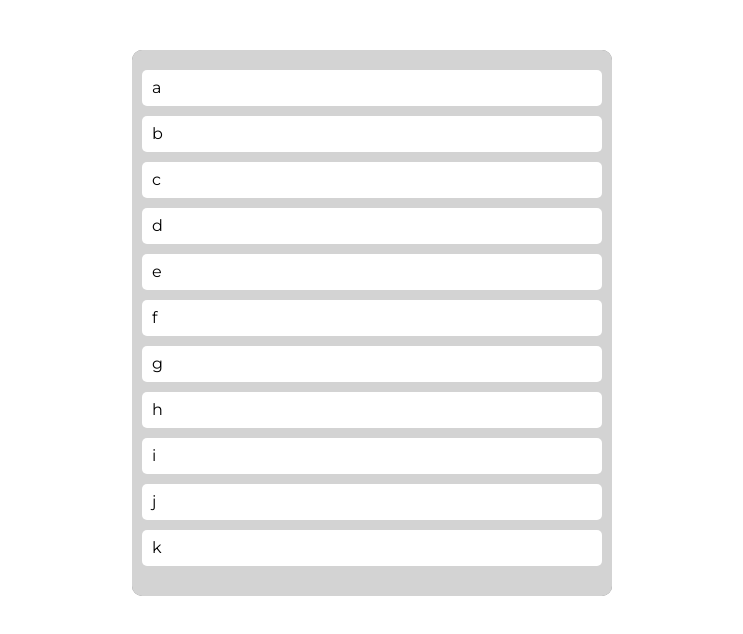
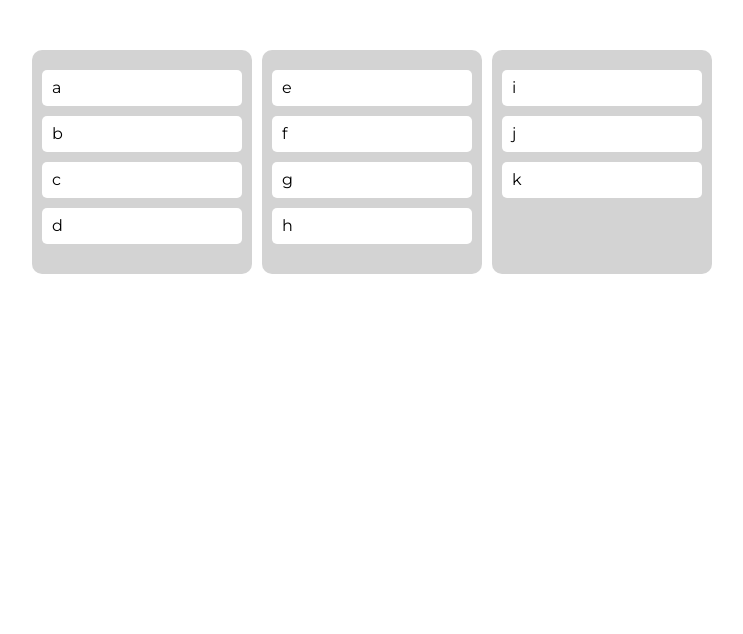
Before and after one commit to zizimoos/20220328_todo-hamburg, a React (Create React App) app: page / in a window 1280 px wide. Shown: the top 634 px of the page, without its empty margins (268-1011 px from the left). Built offline with nearby package versions, Linux system fonts and the light colour scheme.

Commit message:
.. object.keys ..

```diff
--- a/src/atoms.ts
+++ b/src/atoms.ts
@@ -1,6 +1,14 @@
 import { atom } from "recoil";
 
-export const todoListState = atom({
+interface ITodoState {
+  [key: string]: string[];
+}
+
+export const todoListState = atom<ITodoState>({
   key: "todoListState",
-  default: ["a", "b", "c", "d", "e", "f", "g", "h", "i", "j", "k"],
+  default: {
+    TODO: ["a", "b", "c", "d"],
+    DOIN: ["e", "f", "g", "h"],
+    DONE: ["i", "j", "k"],
+  },
 });
--- /dev/null
+++ b/src/components/Board.tsx
@@ -0,0 +1,32 @@
+import { Droppable } from "react-beautiful-dnd";
+import styled from "styled-components";
+import DragableCard from "./DragableCard";
+
+const BoardWrapper = styled.div`
+  min-height: 200px;
+  padding: 20px 10px;
+  border-radius: 10px;
+  background-color: ${({ theme }) => theme.colors.boardColor};
+`;
+
+interface IBoardProps {
+  todos: string[];
+  boardId: string;
+}
+
+function Board({ todos, boardId }: IBoardProps) {
+  return (
+    <Droppable droppableId={boardId}>
+      {(provided) => (
+        <BoardWrapper ref={provided.innerRef} {...provided.droppableProps}>
+          {todos.map((todo, index) => (
+            <DragableCard key={todo} todo={todo} index={index} />
+          ))}
+          {provided.placeholder}
+        </BoardWrapper>
+      )}
+    </Droppable>
+  );
+}
+
+export default Board;
--- a/src/components/TodoApp.tsx
+++ b/src/components/TodoApp.tsx
@@ -1,13 +1,13 @@
-import { DragDropContext, Droppable, DropResult } from "react-beautiful-dnd";
+import { DragDropContext, DropResult } from "react-beautiful-dnd";
 import { useRecoilState } from "recoil";
 import styled from "styled-components";
 import { todoListState } from "../atoms";
-import DragableCard from "./DragableCard";
+import Board from "./Board";
 
 const Wrapper = styled.div`
   width: 100vw;
   height: 100%;
-  max-width: 480px;
+  max-width: 680px;
   margin: 0 auto;
   margin-top: 50px;
   display: flex;
@@ -17,15 +17,9 @@ const Wrapper = styled.div`
 const Boards = styled.div`
   width: 100%;
   display: grid;
-  grid-template-column: repeat(3, 1fr);
+  grid-template-columns: repeat(3, 1fr);
+  grid-gap: 10px;
   border-radius: 10px;
-  background-color: ${({ theme }) => theme.colors.bgColor};
-`;
-const Board = styled.div`
-  min-height: 200px;
-  padding: 20px 10px;
-  border-radius: 10px;
-  background-color: ${({ theme }) => theme.colors.boardColor};
 `;
 
 function TodoApp() {
@@ -34,28 +28,21 @@ function TodoApp() {
     if (!destination) {
       return;
     }
-    if (source.droppableId === destination.droppableId) {
-      const newTodos = [...todos];
-      const target = newTodos.splice(source.index, 1);
-      newTodos.splice(destination.index, 0, ...target);
-      setTodos(newTodos);
-    }
+    // if (source.droppableId === destination.droppableId) {
+    //   const newTodos = [...todos];
+    //   const target = newTodos.splice(source.index, 1);
+    //   newTodos.splice(destination.index, 0, ...target);
+    //   setTodos(newTodos);
+    // }
   };
 
   return (
     <DragDropContext onDragEnd={onDragEnd}>
       <Wrapper>
         <Boards>
-          <Droppable droppableId="one">
-            {(provided) => (
-              <Board ref={provided.innerRef} {...provided.droppableProps}>
-                {todos.map((todo, index) => (
-                  <DragableCard key={todo} todo={todo} index={index} />
-                ))}
-                {provided.placeholder}
-              </Board>
-            )}
-          </Droppable>
+          {Object.keys(todos).map((boardId) => (
+            <Board key={boardId} todos={todos[boardId]} boardId={boardId} />
+          ))}
         </Boards>
       </Wrapper>
     </DragDropContext>
```
